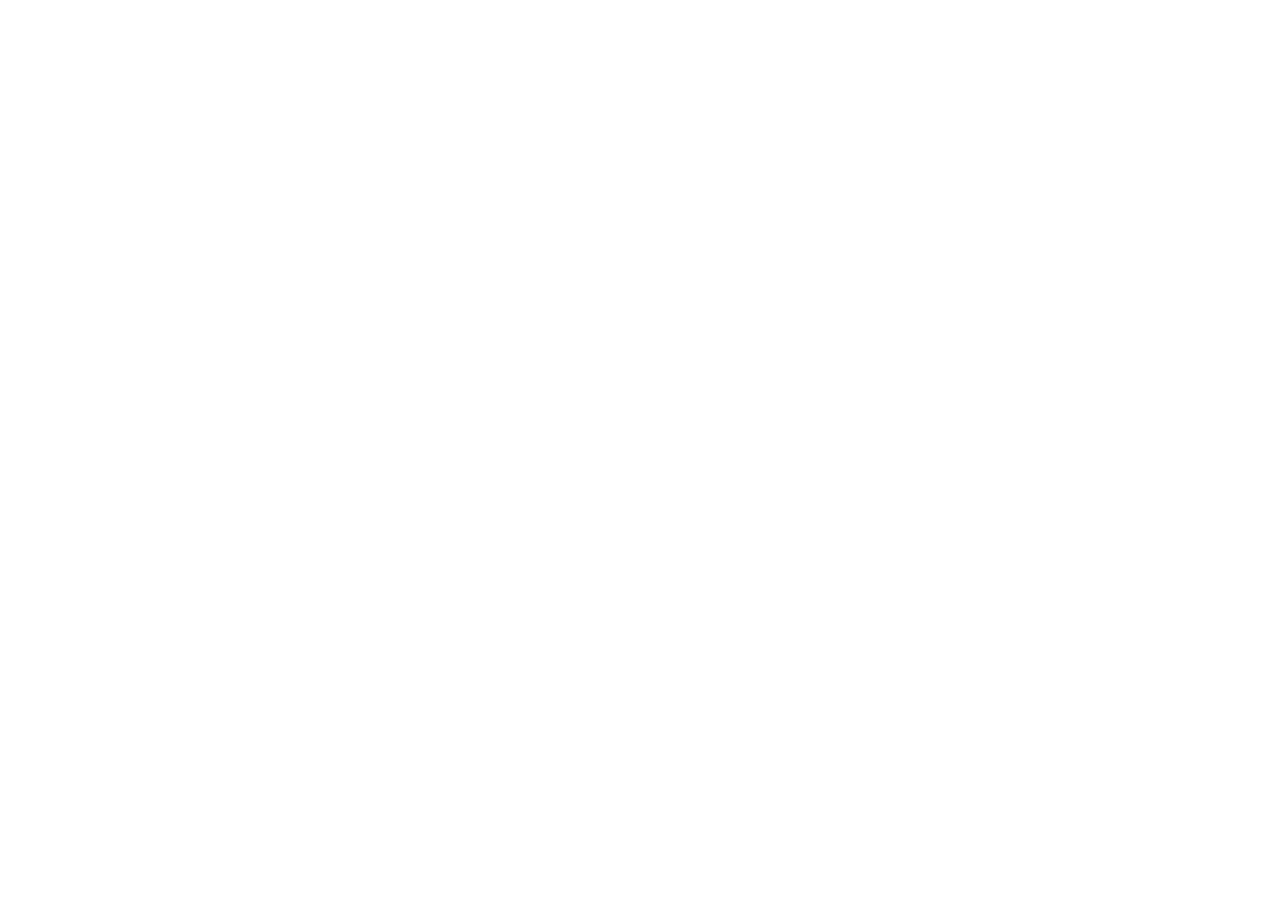
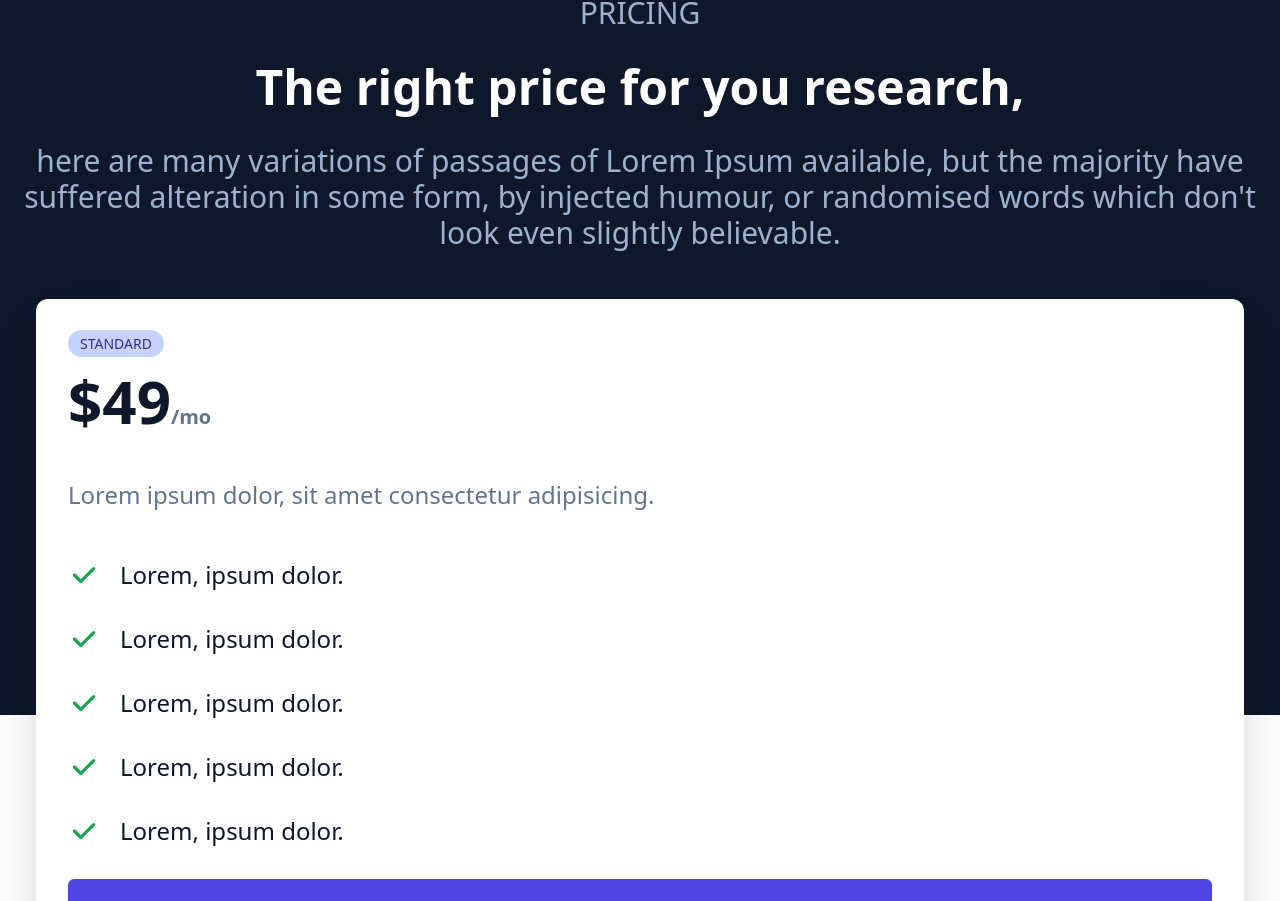
Before and after one commit to Nicoderin98/Cloud-App-React, a React (Create React App) app: page / in a window 1280 px wide. Shown: the part 3691-4592 px from the top of the page. Before the commit the page ends 3630 px from the top, so only its background shows below. Built offline with nearby package versions, Linux system fonts and the light colour scheme.

Commit message:
finish Pricing

```diff
--- a/src/App.js
+++ b/src/App.js
@@ -4,6 +4,7 @@
 import Support from "./components/Support";
 import AllInOne from "./components/AllInOne";
 import Pricing from "./components/Pricing";
+import Footer from "./components/Footer";
 function App() {
   return (
     <>
@@ -13,6 +14,7 @@
     <Support />
     <AllInOne />
     <Pricing />
+    <Footer />
     </>
   );
 }
--- /dev/null
+++ b/src/components/Footer.jsx
@@ -0,0 +1,11 @@
+import React from 'react'
+
+function Footer() {
+  return (
+    <div>
+
+    </div>
+  )
+}
+
+export default Footer
--- a/src/components/Pricing.jsx
+++ b/src/components/Pricing.jsx
@@ -1,8 +1,57 @@
 import React from 'react'
 
+import {CheckIcon} from "@heroicons/react/solid"
 function Pricing() {
   return (
-    <div>Pricing</div>
+    <div className='w-full text-white my-24'>
+      <div className='w-full h-[800px] bg-slate-900 absolute mix-blend-overlay'></div>
+
+      <div className='max-w-[1240px] mx-auto py-12'>
+        <div className='text-center py-8 text-slate-300'>
+          <h2 className='text-3xl uppercase'>Pricing</h2>
+          <h3 className='text-5xl font-bold text-white py-8'>The right price for you research,</h3>
+          <p className='text-3xl'> here are many variations of passages of Lorem Ipsum available,
+              but the majority have suffered alteration in some form, by injected humour,
+              or randomised words which don't look even slightly believable. </p>
+        </div>
+
+        <div className='grid md:gird-cols-1'>
+          <div className='bg-white text-slate-900 m-4 p-8 rounded-xl shadow-2xl relative'>
+            <span className='uppercase px-3 py-1 bg-indigo-200 text-indigo-900 rounded-2xl text-sm'>Standard</span>
+            <div className=''>
+              <p className='text-6xl font-bold py-4 flex'>$49<span className='text-xl text-slate-500 flex flex-col justify-end'>/mo</span></p>
+            </div>
+            <p className='text-2xl py-8 text-slate-500'>Lorem ipsum dolor, sit amet consectetur adipisicing.</p>
+            <div className='text-2xl relative'>
+                <p className='flex py-4'><CheckIcon className='w-8 mr-5 text-green-600'/>Lorem, ipsum dolor.</p>
+                <p className='flex py-4'><CheckIcon className='w-8 mr-5 text-green-600'/>Lorem, ipsum dolor.</p>
+                <p className='flex py-4'><CheckIcon className='w-8 mr-5 text-green-600'/>Lorem, ipsum dolor.</p>
+                <p className='flex py-4'><CheckIcon className='w-8 mr-5 text-green-600'/>Lorem, ipsum dolor.</p>
+                <p className='flex py-4'><CheckIcon className='w-8 mr-5 text-green-600'/>Lorem, ipsum dolor.</p>
+                <button className='w-full py-4 my-4'>Get Started</button>
+            </div>
+          </div>
+          <div className='bg-white text-slate-900 m-4 p-8 rounded-xl shadow-2xl relative'>
+            <span className='uppercase px-3 py-1 bg-indigo-200 text-indigo-900 rounded-2xl text-sm'>Premium</span>
+            <div className=''>
+              <p className='text-6xl font-bold py-4 flex'>$99<span className='text-xl text-slate-500 flex flex-col justify-end'>/mo</span></p>
+            </div>
+            <p className='text-2xl py-8 text-slate-500'>Lorem ipsum dolor, sit amet consectetur adipisicing.</p>
+            <div className='text-2xl relative'>
+                <p className='flex py-4'><CheckIcon className='w-8 mr-5 text-green-600'/>Lorem, ipsum dolor.</p>
+                <p className='flex py-4'><CheckIcon className='w-8 mr-5 text-green-600'/>Lorem, ipsum dolor.</p>
+                <p className='flex py-4'><CheckIcon className='w-8 mr-5 text-green-600'/>Lorem, ipsum dolor.</p>
+                <p className='flex py-4'><CheckIcon className='w-8 mr-5 text-green-600'/>Lorem, ipsum dolor.</p>
+                <p className='flex py-4'><CheckIcon className='w-8 mr-5 text-green-600'/>Lorem, ipsum dolor.</p>
+                <button className='w-full py-4 my-4'>Get Started</button>
+            </div>
+          </div>
+
+        </div>
+
+
+      </div>
+    </div>
   )
 }
 
```
